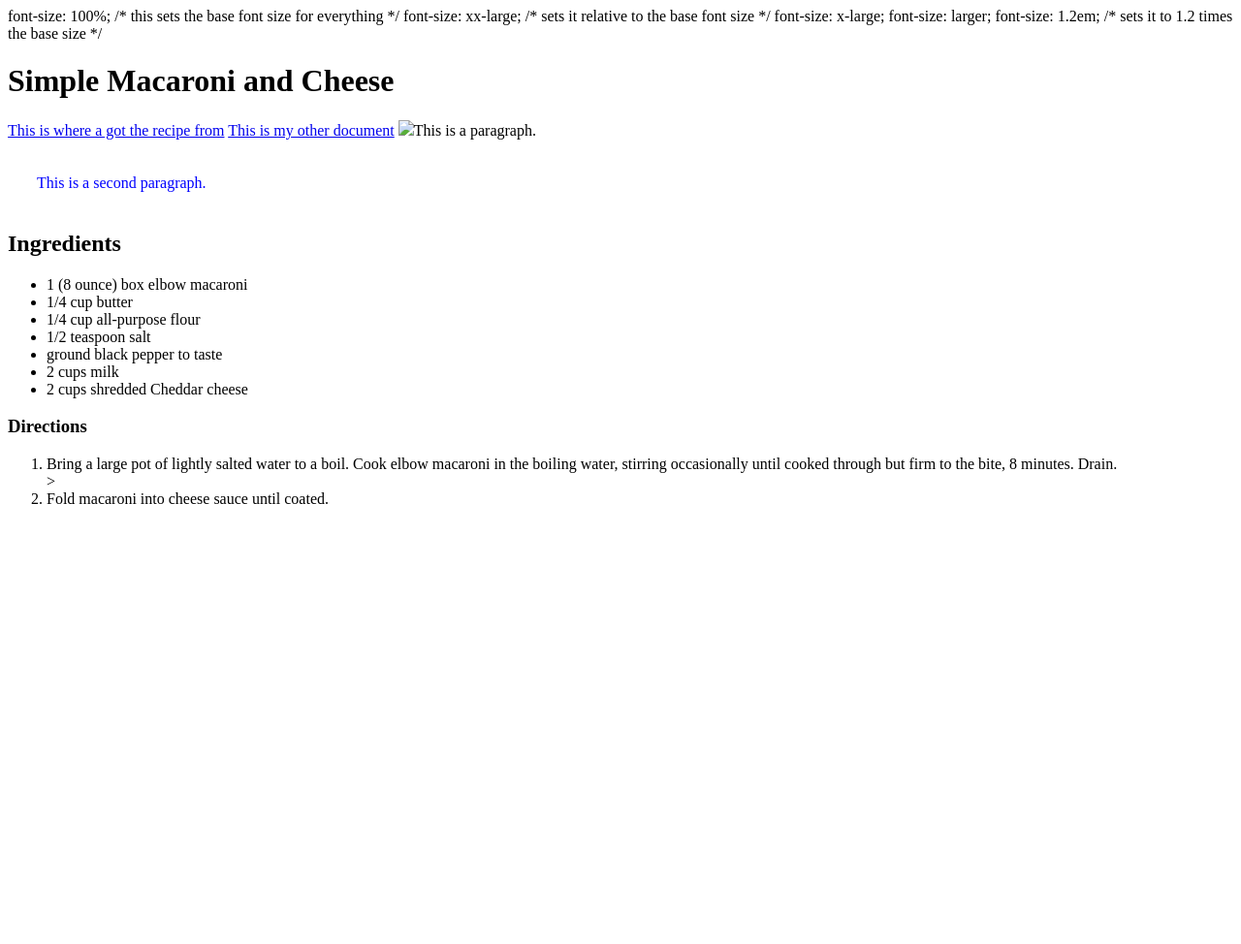
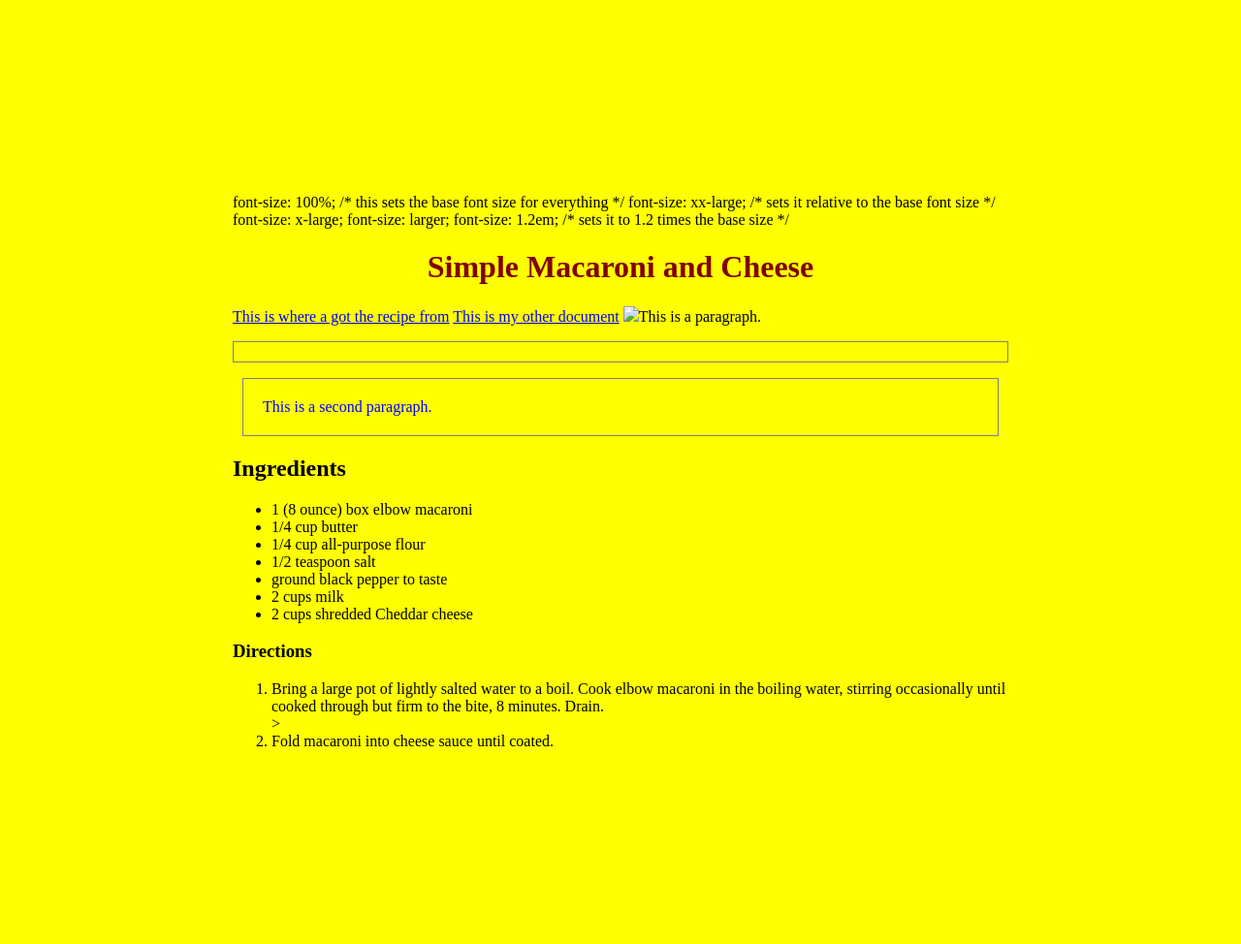
Before and after one commit to marcospg1026/projects-html, a PHP site: page /nicerecipe.html in a window 1280 px wide. Shown: the whole page at 97% size. Before the commit the page ends 520 px from the top, so only its background shows below. Run offline with PHP 8.4, Linux system fonts and the light colour scheme.

Commit message:
Update style.css

```diff
--- a/style.css
+++ b/style.css
@@ -1,9 +1,20 @@
+body {
+    background: yellow;
+        width: 800px;         /* Set the body width to 800 pixels */
+    margin: 200px auto;
+}
+h1{
+    background color: red;
+    color: maroon;
+      text-align: center;
+}
+h2{
+background color:red;
+}
+p  {
+   color: #ff00ff;                    /* Set the foreground color to pink */
+      border: 1px solid gray;
       padding: 10px;
-}
-div {
-    border: 5px solid maroon;
-        text-align: center;
-        padding: 5px;
 }
 p.first {
      color: red;
@@ -17,3 +28,4 @@ p.second {
 }
 border: 5px solid darksalmon;
 border-radius: 10px;
+font-size: 1.2em;
```
